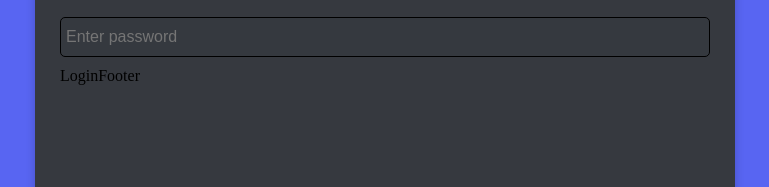
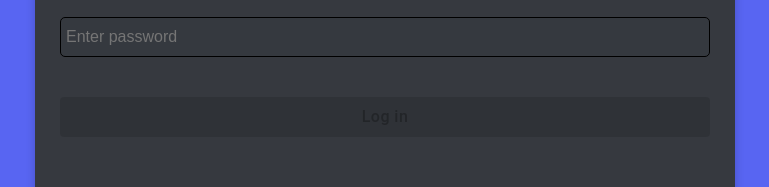
Before and after one commit to kimchulyeon/discord-clone, a React (Create React App) app in the folder discord-clone-frontend/: page /login in a window 1280 px wide. Shown: the part 390-577 px from the top of the page, without its empty margins (255-1024 px from the left). Built offline with nearby package versions, Linux system fonts and the light colour scheme.

Commit message:
feat: add Custom Button on the login pages

```diff
--- a/discord-clone-frontend/src/components/login/LoginBoxFooter.jsx
+++ b/discord-clone-frontend/src/components/login/LoginBoxFooter.jsx
@@ -1,5 +1,15 @@
 import React from 'react';
+import CustomPrimaryBtn from '../../layouts/CustomPrimaryBtn';
 
 export default function LoginFooter({ handleLogin, isFormValid }) {
-  return <div>LoginFooter</div>;
+  return (
+    <div>
+      <CustomPrimaryBtn
+        label="Log in"
+        additionalStyles={{ marginTop: '30px' }}
+        disabled={!isFormValid}
+        onClick={handleLogin}
+      />
+    </div>
+  );
 }
--- a/discord-clone-frontend/src/layouts/CustomPrimaryBtn.jsx
+++ b/discord-clone-frontend/src/layouts/CustomPrimaryBtn.jsx
@@ -1,5 +1,24 @@
 import React from 'react';
+import Button from '@mui/material/Button';
 
-export default function CustomPrimaryBtn() {
-  return <div>CustomPrimaryBtn</div>;
+export default function CustomPrimaryBtn({ label, additionalStyles, disabled, onClick }) {
+  return (
+    <Button
+      variant="contained"
+      sx={{
+        bgcolor: '#5865f2',
+        color: '#ffffff',
+        textTransform: 'none',
+        fontSize: '16px',
+        fontWeight: '500',
+        width: '100%',
+        height: '40px',
+      }}
+      style={additionalStyles ? additionalStyles : {}}
+      disabled={disabled}
+      onClick={onClick}
+    >
+      {label}
+    </Button>
+  );
 }
--- a/discord-clone-frontend/src/pages/login/LoginPage.jsx
+++ b/discord-clone-frontend/src/pages/login/LoginPage.jsx
@@ -7,13 +7,18 @@ import LoginBoxFooter from '../../components/login/LoginBoxFooter';
 export default function LoginPage() {
   const [mail, setMail] = useState('');
   const [password, setPassword] = useState('');
+  const [isFormValid, setIsFormValid] = useState(false);
+
+  const handleLogin = () => {
+    console.log('log in');
+  };
 
   return (
     <div>
       <AuthBox>
         <LoginBoxHeader />
         <LoginInput mail={mail} setMail={setMail} password={password} setPassword={setPassword} />
-        <LoginBoxFooter />
+        <LoginBoxFooter isFormValid={isFormValid} handleLogin={handleLogin} />
       </AuthBox>
     </div>
   );
```
